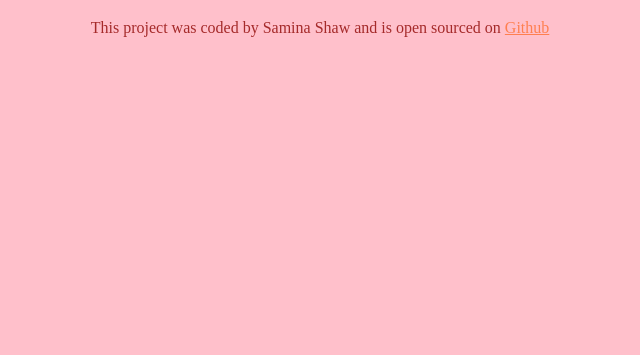
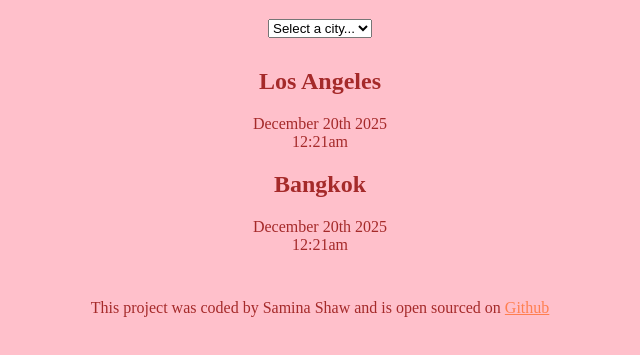
Before and after one commit to shaw-samina/world-clock, a plain HTML site: page index.html in a window 1280 px wide. Shown: the part 61-416 px from the top of the page, without its empty margins (320-960 px from the left). Drawn offline with Linux system fonts and the light colour scheme.

Commit message:
Added basic HTML

```diff
--- a/css/style.css
+++ b/css/style.css
@@ -8,7 +8,15 @@ h1 {
 }
 footer {
   text-align: center;
+  margin-top: 45px;
 }
 .github {
   color: coral;
 }
+.container {
+  text-align: center;
+  margin-bottom: 30px;
+}
+.city-list {
+  text-align: center;
+}
--- a/index.html
+++ b/index.html
@@ -8,6 +8,22 @@
   </head>
   <body>
     <h1>World Clock</h1>
+    <div class="container">
+      <select name="city" id="cities" class="cities">
+        <option value="">Select a city...</option>
+        <option value="">New York</option>
+        <option value="">London</option>
+        <option value="">Tokyo</option>
+      </select>
+    </div>
+    <div class="city-list">
+      <h2>Los Angeles</h2>
+      <div class="date">December 20th 2025</div>
+      <div class="time">12:21am</div>
+      <h2>Bangkok</h2>
+      <div class="date">December 20th 2025</div>
+      <div class="time">12:21am</div>
+    </div>
     <footer>
       This project was coded by Samina Shaw and is open sourced on
       <a href="https://github.com/shaw-samina/" target="_blank" class="github"
```
